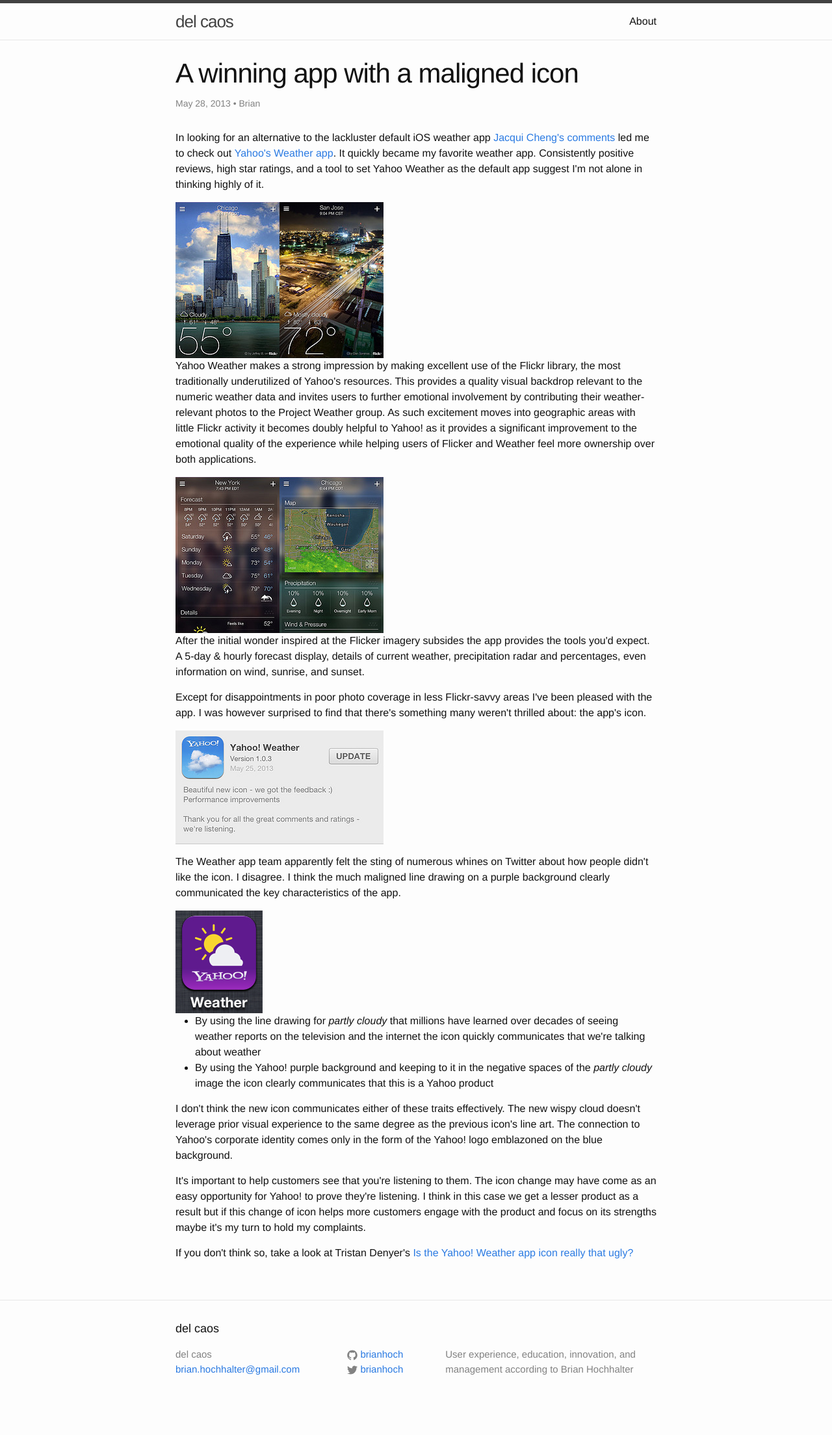
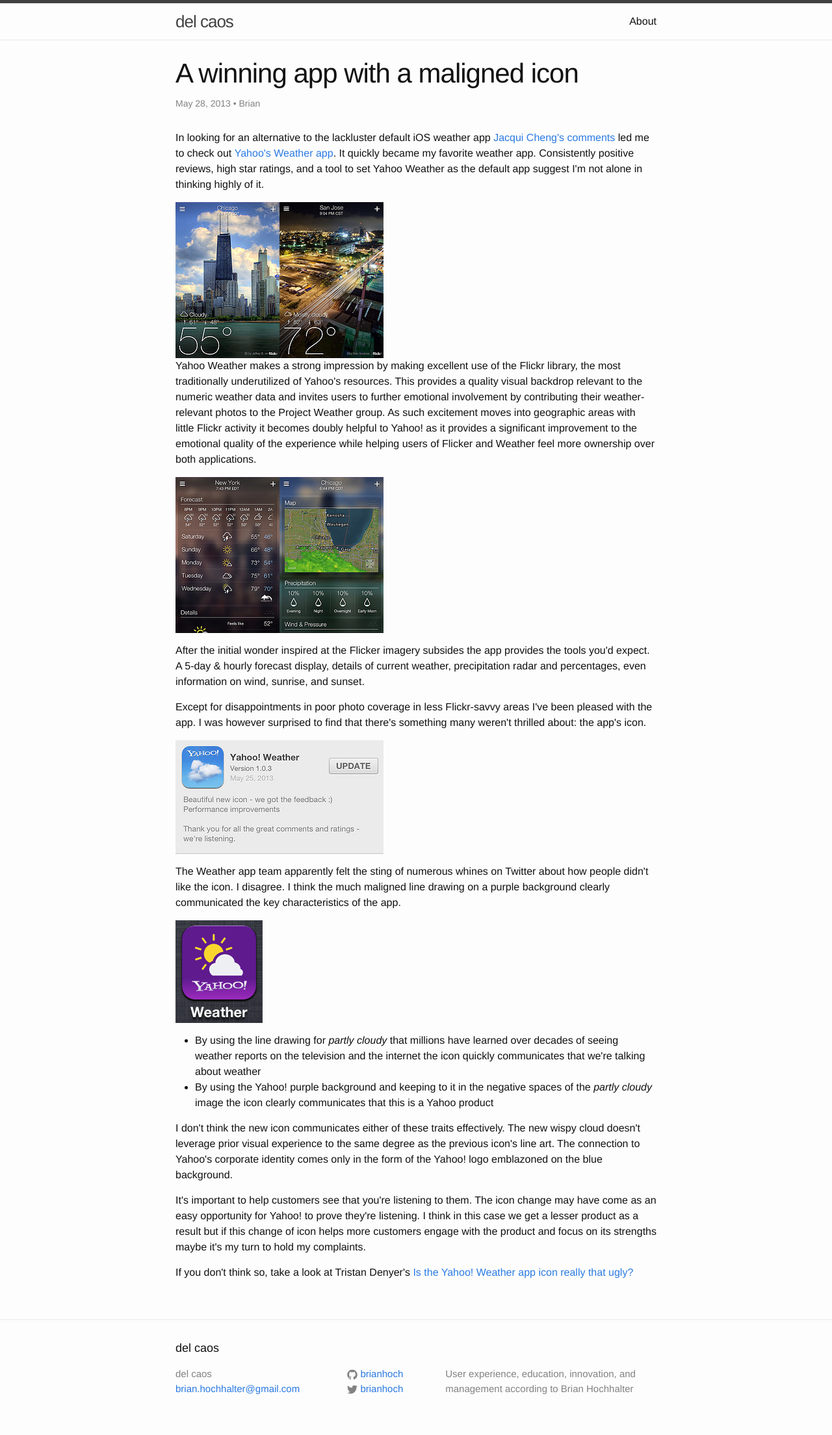
Before and after one commit to brianhoch/brianhoch.github.io, a Jekyll site: the page built from _posts/2013-05-28-a-winning-app-with-a-maligned-icon.html, in a window 1280 px wide. Shown: the whole page at 65% size. Built offline with Jekyll 4.4.1, drawn with Linux system fonts in a browser that asks for light colours; before the commit the page ends 2178 px from its top, so only the background shows below that.

Commit message:
Clean up image wrappers in imported posts

```diff
--- a/_posts/2013-05-28-a-winning-app-with-a-maligned-icon.html
+++ b/_posts/2013-05-28-a-winning-app-with-a-maligned-icon.html
@@ -18,12 +18,12 @@ author: Brian
 <p>In looking for an alternative to the lackluster default iOS weather app <a title="iOS default despair: Where Ars staff turns for better experiences" href="http://arstechnica.com/apple/2013/05/ios-default-despair-where-ars-staff-turns-for-better-app-experiences/2/" target="_blank">Jacqui Cheng's comments</a> led me to check out <a title="Yahoo Weather on iTunes App store" href="https://itunes.apple.com/us/app/yahoo!-weather/id628677149?mt=8" target="_blank">Yahoo's Weather app</a>. It quickly became my favorite weather app. Consistently positive reviews, high star ratings, and a tool to set Yahoo Weather as the default app suggest I'm not alone in thinking highly of it.</p>
 <div class="right"><a title="Yahoo Weather Chicago on Flickr" href="http://www.flickr.com/photos/brianhoch/8834032266/"><img alt="Yahoo Weather Chicago" src="{{ site.baseurl }}/assets/8834032266_91d8c1d50c_m.jpg" width="160" height="240" /></a><a title="Yahoo Weather San Jose CR on Flickr" href="http://www.flickr.com/photos/brianhoch/8834033586/"><img alt="Yahoo Weather San Jose CR" src="{{ site.baseurl }}/assets/8834033586_f0684d460f_m.jpg" width="160" height="240" /></a></div>
 <p>Yahoo Weather makes a strong impression by making excellent use of the Flickr library, the most traditionally underutilized of Yahoo's resources. This provides a quality visual backdrop relevant to the numeric weather data and invites users to further emotional involvement by contributing their weather-relevant photos to the Project Weather group. As such excitement moves into geographic areas with little Flickr activity it becomes doubly helpful to Yahoo! as it provides a significant improvement to the emotional quality of the experience while helping users of Flicker and Weather feel more ownership over both applications.</p>
-<div><a title="Yahoo Weather forecast on Flickr" href="http://www.flickr.com/photos/brianhoch/8834037708/"><img alt="Yahoo Weather forecast" src="{{ site.baseurl }}/assets/8834037708_88f7ca760a_m.jpg" width="160" height="240" /></a><a title="Yahoo Weather map precipitation on Flickr" href="http://www.flickr.com/photos/brianhoch/8834035018/"><img alt="Yahoo Weather map precipitation" src="{{ site.baseurl }}/assets/8834035018_e064213f14_m.jpg" width="160" height="240" /></a></div>
+<p><a title="Yahoo Weather forecast on Flickr" href="http://www.flickr.com/photos/brianhoch/8834037708/"><img alt="Yahoo Weather forecast" src="{{ site.baseurl }}/assets/8834037708_88f7ca760a_m.jpg" width="160" height="240" /></a><a title="Yahoo Weather map precipitation on Flickr" href="http://www.flickr.com/photos/brianhoch/8834035018/"><img alt="Yahoo Weather map precipitation" src="{{ site.baseurl }}/assets/8834035018_e064213f14_m.jpg" width="160" height="240" /></a></p>
 <p>After the initial wonder inspired at the Flicker imagery subsides the app provides the tools you'd expect. A 5-day &amp; hourly forecast display, details of current weather, precipitation radar and percentages, even information on wind, sunrise, and sunset.</p>
 <p>Except for disappointments in poor photo coverage in less Flickr-savvy areas I've been pleased with the app. I was however surprised to find that there's something many weren't thrilled about: the app's icon.</p>
 <p><a title="New icon... thanks whiners by brianhoch, on Flickr" href="http://www.flickr.com/photos/brianhoch/8833480974/"><img alt="New icon... thanks whiners" src="{{ site.baseurl }}/assets/8833480974_380ea3b7d1_n.jpg" width="320" height="175" /></a></p>
 <p>The Weather app team apparently felt the sting of numerous whines on Twitter about how people didn't like the icon. I disagree. I think the much maligned line drawing on a purple background clearly communicated the key characteristics of the app.</p>
-<div><a title="IMG_0900 by brianhoch, on Flickr" href="http://www.flickr.com/photos/brianhoch/8833478360/"><img alt="IMG_0900" src="{{ site.baseurl }}/assets/8833478360_3a394e5205_o.jpg" width="134" height="158" /></a></div>
+<p><a title="IMG_0900 by brianhoch, on Flickr" href="http://www.flickr.com/photos/brianhoch/8833478360/"><img alt="IMG_0900" src="{{ site.baseurl }}/assets/8833478360_3a394e5205_o.jpg" width="134" height="158" /></a></p>
 <ul>
 <li>By using the line drawing for <em>partly cloudy</em> that millions have learned over decades of seeing weather reports on the television and the internet the icon quickly communicates that we're talking about weather</li>
 <li>By using the Yahoo! purple background and keeping to it in the negative spaces of the <em>partly cloudy</em> image the icon clearly communicates that this is a Yahoo product</li>
```
